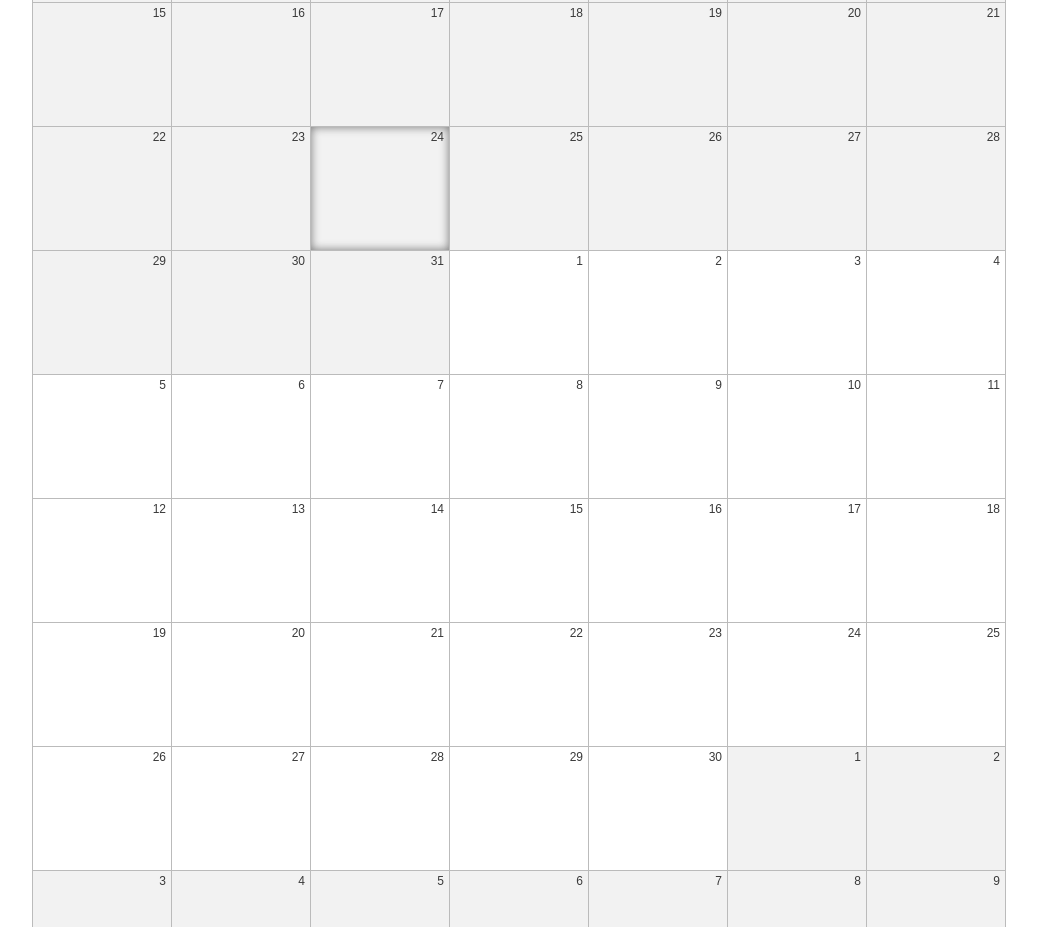
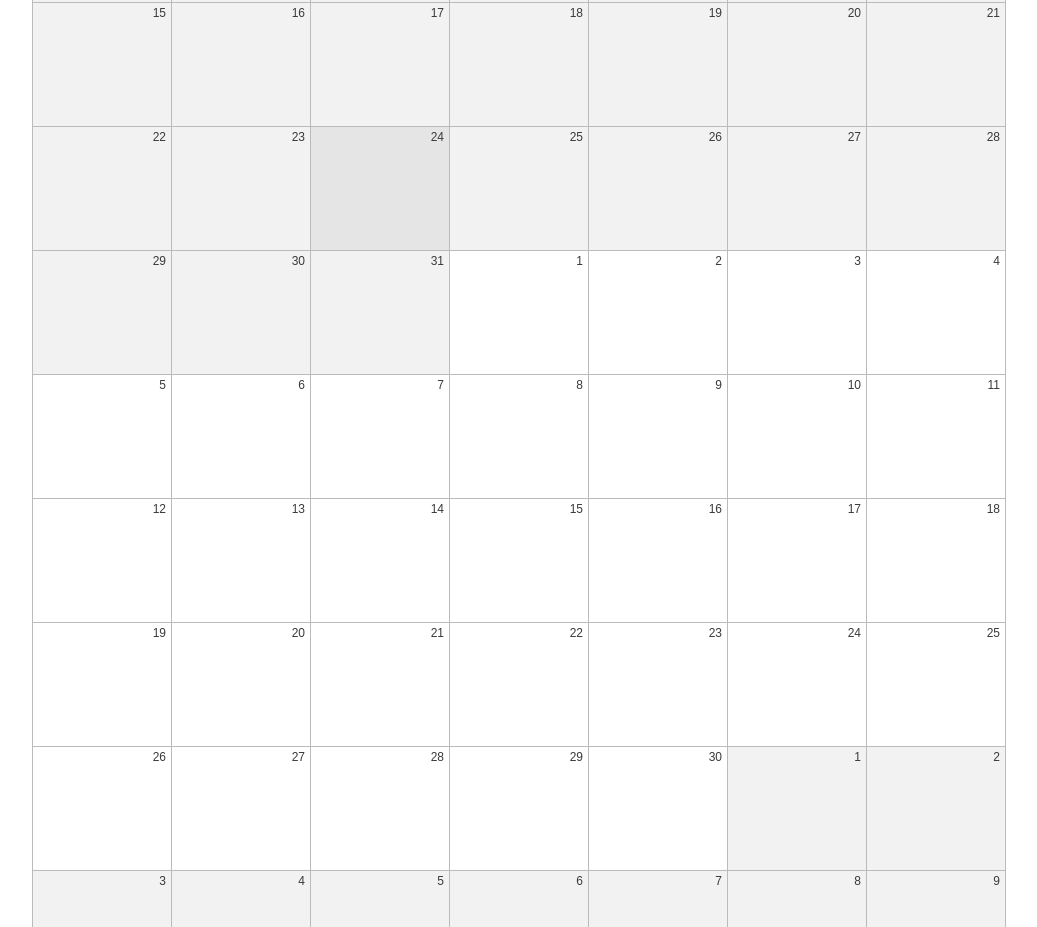
Before and after one commit to faithbot/calendar, a plain HTML site: page index.html in a window 1280 px wide. Shown: the part 1238-2165 px from the top of the page, without its empty margins (121-1158 px from the left). Drawn offline with Linux system fonts and the light colour scheme.

Commit message:
change style of today marker

```diff
--- a/calendar.css
+++ b/calendar.css
@@ -41,9 +41,7 @@ table.calendar {
 }
 
 .calendar td.today {
-	 -moz-box-shadow:    inset 0 0 10px #777;
-   -webkit-box-shadow: inset 0 0 10px #777;
-   box-shadow:         inset 0 0 10px #777;
+	background: #e5e5e5;
 }
 
 
@@ -81,7 +79,7 @@ table.calendar {
 		min-height: 250px;
 	}
 	.calendar td span {
-		display: none;
+		//display: none;
 	}
 	.calendar td:nth-child(n+2) {
 		display: none;
```
